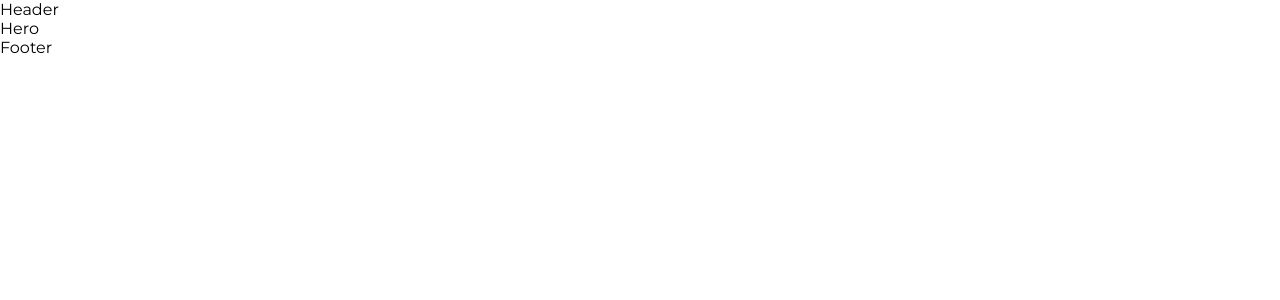
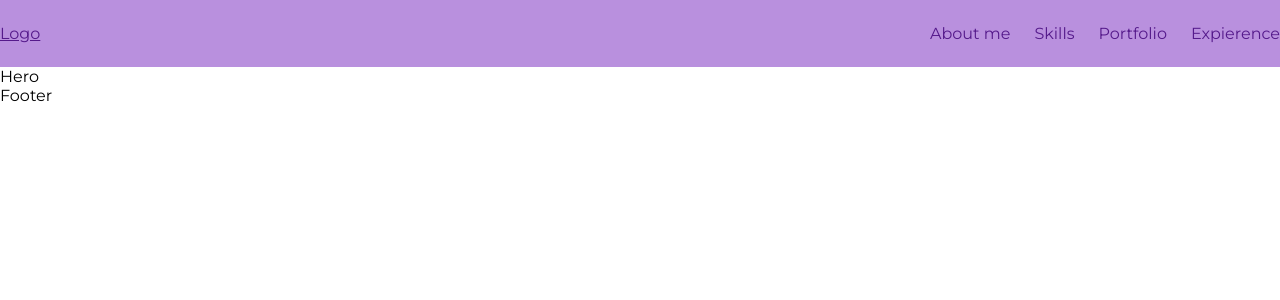
Before and after one commit to vladyslavZinchenko77/dsablin-engineer, a React (Vite) app: page / in a window 1280 px wide. Shown: the top 300 px of the page. Built offline with nearby package versions, Linux system fonts and the light colour scheme.

Commit message:
made simple header

```diff
--- /dev/null
+++ b/src/components/ui/Header/Header.scss
@@ -0,0 +1,23 @@
+
+
+.header{
+    display: flex;
+    align-items: center;
+    justify-content: space-between;
+    padding: 24px 0 24px;
+    background-color: rgb(185, 144, 222);
+}
+
+
+.header__nav{
+    display: flex;
+    align-items: center;
+    justify-content: space-between;
+    .header__nav-item{
+        list-style: none;
+        .header__nav-item-link{
+            text-decoration: none;
+            margin-left: 24px;
+        }
+    }
+}
--- a/src/components/ui/Header/Header.tsx
+++ b/src/components/ui/Header/Header.tsx
@@ -1,5 +1,37 @@
+import './Header.scss';
+
 const Header = () => {
-  return <div>Header</div>;
+  return (
+    <header className="header">
+      <a className="header__logo" href="">
+        Logo
+      </a>
+      <nav>
+        <ul className="header__nav">
+          <li className="header__nav-item">
+            <a className="header__nav-item-link" href="">
+              About me
+            </a>
+          </li>
+          <li className="header__nav-item">
+            <a className="header__nav-item-link" href="">
+              Skills
+            </a>
+          </li>
+          <li className="header__nav-item">
+            <a className="header__nav-item-link" href="">
+              Portfolio
+            </a>
+          </li>
+          <li className="header__nav-item">
+            <a className="header__nav-item-link" href="">
+              Expierence
+            </a>
+          </li>
+        </ul>
+      </nav>
+    </header>
+  );
 };
 
 export default Header;
```
